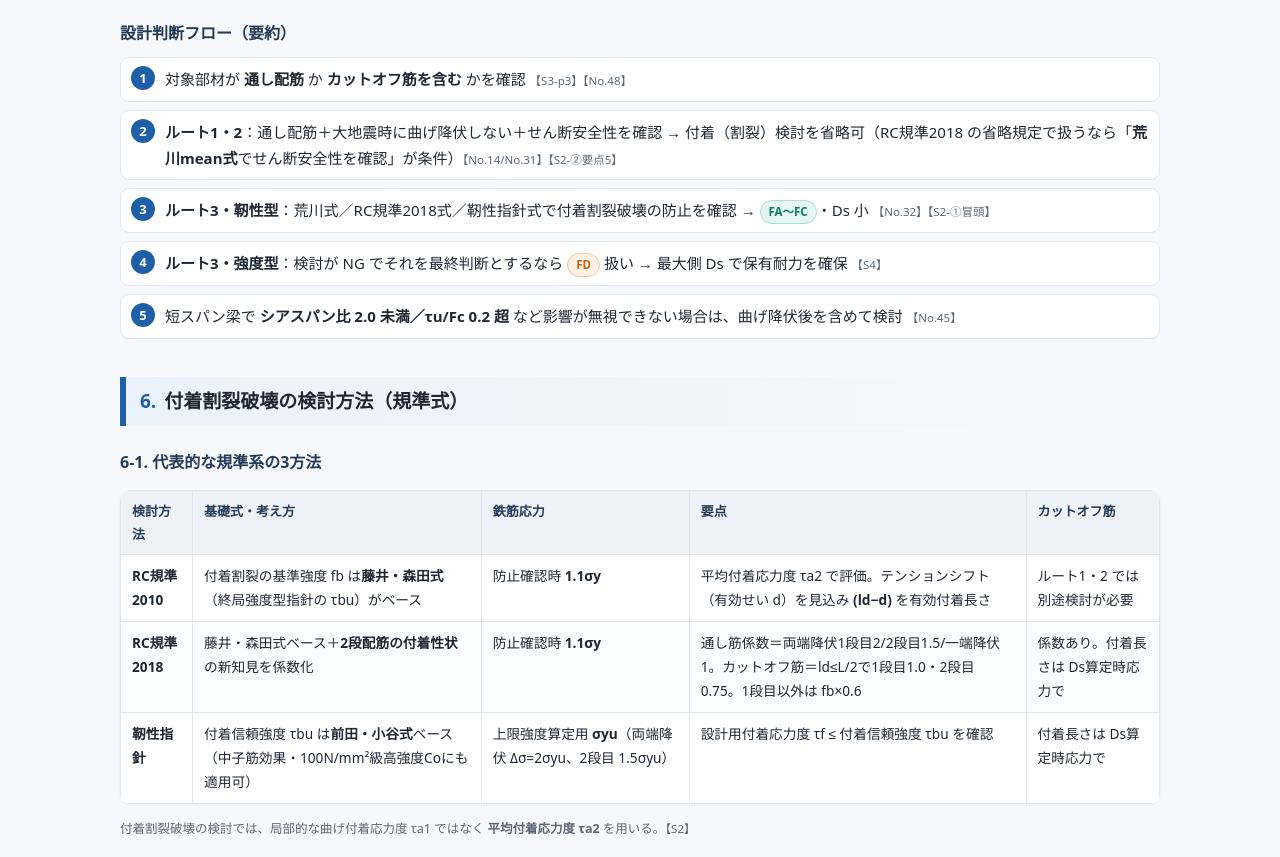
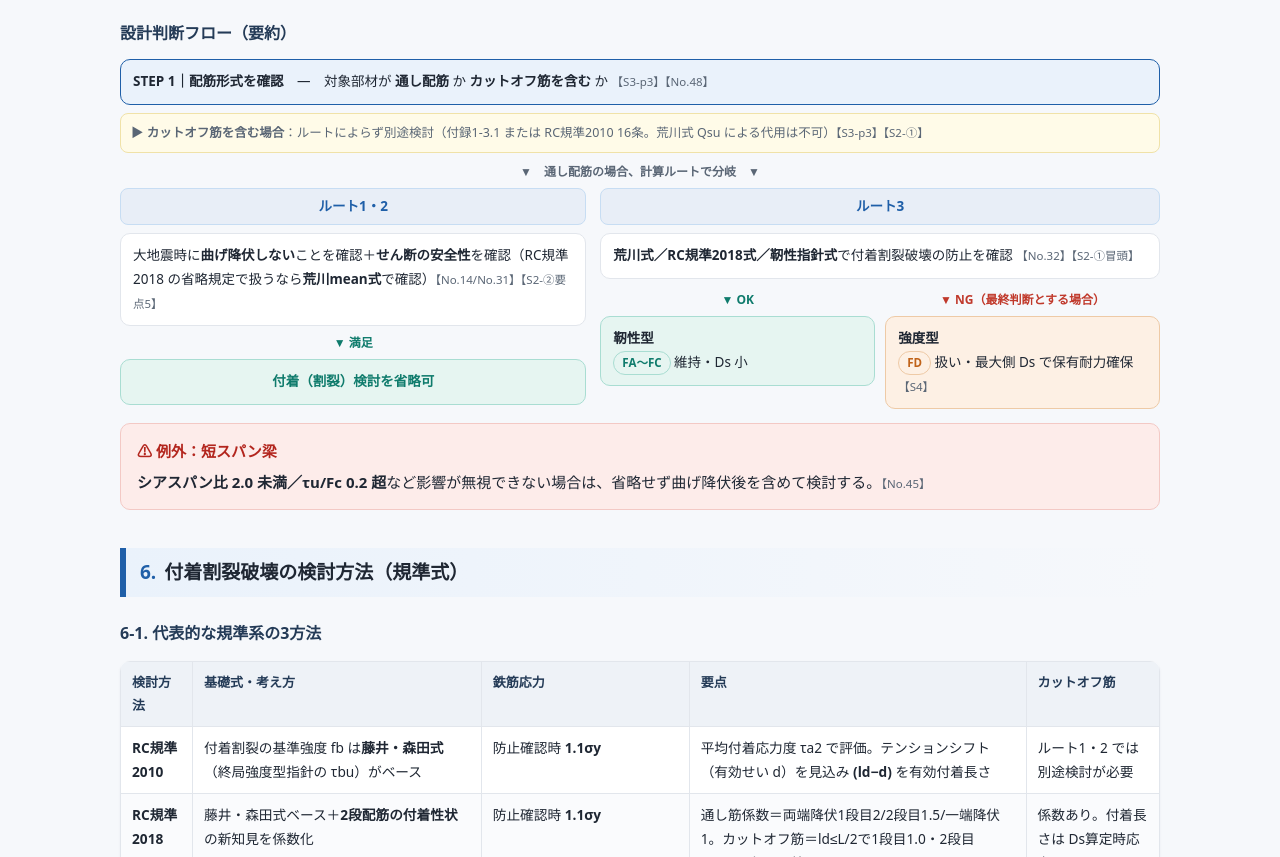
Before and after one commit to rebuildon0/shared-docs, a plain HTML site: page rc-fuchaku-247a04ee/index.html in a window 1280 px wide. Shown: the part 3808-4665 px from the top of the page. Drawn offline with Linux system fonts and the light colour scheme.

Commit message:
Redesign decision flow as branching flowchart
Co-Authored-By: Claude Fable 5 <noreply@anthropic.com>

```diff
--- a/rc-fuchaku-247a04ee/index.html
+++ b/rc-fuchaku-247a04ee/index.html
@@ -70,6 +70,20 @@
   ol.flow{counter-reset:s; list-style:none; padding-left:0; margin:10px 0;}
   ol.flow li{position:relative; padding:8px 8px 8px 44px; margin:8px 0; background:#fff; border:1px solid var(--line); border-radius:9px;}
   ol.flow li::before{counter-increment:s; content:counter(s); position:absolute; left:10px; top:8px; width:24px; height:24px; background:var(--accent); color:#fff; border-radius:50%; text-align:center; line-height:24px; font-weight:800; font-size:13px;}
+  .fc{margin:12px 0;}
+  .fc-node{background:#fff; border:1.5px solid var(--line); border-radius:10px; padding:10px 12px; font-size:13.5px;}
+  .fc-start{border-color:var(--accent); background:var(--accent-soft);}
+  .fc-note{font-size:12.5px; color:var(--sub); background:#fffbe8; border:1px solid #f0e2a8; border-radius:8px; padding:8px 10px; margin:8px 0;}
+  .fc-arrow{text-align:center; color:var(--sub); font-size:12px; font-weight:700; margin:6px 0;}
+  .fc-arrow.ok{color:var(--ok);}
+  .fc-arrow.ng{color:var(--ng);}
+  .fc-branch{display:grid; grid-template-columns:1fr 1.2fr; gap:14px; align-items:start; margin-top:4px;}
+  .fc-branch2{display:grid; grid-template-columns:1fr 1fr; gap:10px; align-items:start; margin-top:4px;}
+  .fc-head{text-align:center; font-weight:800; border-radius:8px; padding:6px; margin-bottom:8px; font-size:13.5px; background:#e8eef7; color:var(--accent); border:1px solid #c7ddf3;}
+  .fc-node.fc-ok{border-color:#a9ddd2; background:var(--jin-soft); font-weight:700; color:var(--jin); text-align:center;}
+  .fc-node.fc-jin{border-color:#a9ddd2; background:var(--jin-soft);}
+  .fc-node.fc-kyo{border-color:#eecaa6; background:var(--kyo-soft);}
+  @media(max-width:560px){.fc-branch{grid-template-columns:1fr;}}
   .src{color:var(--sub); font-size:11.5px;}
   .foot{font-size:12.5px; color:var(--sub);}
   .legend{font-size:12.5px; color:var(--sub); margin:6px 0 0;}
@@ -237,13 +251,34 @@
 </table>
 
 <h3>設計判断フロー（要約）</h3>
-<ol class="flow">
-  <li>対象部材が <b>通し配筋</b> か <b>カットオフ筋を含む</b> かを確認 <span class="src">【S3-p3】【No.48】</span></li>
-  <li><b>ルート1・2</b>：通し配筋＋大地震時に曲げ降伏しない＋せん断安全性を確認 → 付着（割裂）検討を省略可（RC規準2018 の省略規定で扱うなら「<b>荒川mean式</b>でせん断安全性を確認」が条件）<span class="src">【No.14/No.31】【S2-②要点5】</span></li>
-  <li><b>ルート3・靭性型</b>：荒川式／RC規準2018式／靭性指針式で付着割裂破壊の防止を確認 → <span class="pill fa">FA〜FC</span>・Ds 小 <span class="src">【No.32】【S2-①冒頭】</span></li>
-  <li><b>ルート3・強度型</b>：検討が NG でそれを最終判断とするなら <span class="pill fd">FD</span> 扱い → 最大側 Ds で保有耐力を確保 <span class="src">【S4】</span></li>
-  <li>短スパン梁で <b>シアスパン比 2.0 未満／τu/Fc 0.2 超</b> など影響が無視できない場合は、曲げ降伏後を含めて検討 <span class="src">【No.45】</span></li>
-</ol>
+<div class="fc">
+  <div class="fc-node fc-start"><b>STEP 1｜配筋形式を確認</b>　—　対象部材が <b>通し配筋</b> か <b>カットオフ筋を含む</b> か <span class="src">【S3-p3】【No.48】</span></div>
+  <div class="fc-note">▶ <b>カットオフ筋を含む場合</b>：ルートによらず別途検討（付録1-3.1 または RC規準2010 16条。荒川式 Qsu による代用は不可）<span class="src">【S3-p3】【S2-①】</span></div>
+  <div class="fc-arrow">▼　通し配筋の場合、計算ルートで分岐　▼</div>
+  <div class="fc-branch">
+    <div>
+      <div class="fc-head">ルート1・2</div>
+      <div class="fc-node">大地震時に<b>曲げ降伏しない</b>ことを確認＋<b>せん断の安全性</b>を確認（RC規準2018 の省略規定で扱うなら<b>荒川mean式</b>で確認）<span class="src">【No.14/No.31】【S2-②要点5】</span></div>
+      <div class="fc-arrow ok">▼ 満足</div>
+      <div class="fc-node fc-ok">付着（割裂）検討を省略可</div>
+    </div>
+    <div>
+      <div class="fc-head">ルート3</div>
+      <div class="fc-node"><b>荒川式／RC規準2018式／靭性指針式</b>で付着割裂破壊の防止を確認 <span class="src">【No.32】【S2-①冒頭】</span></div>
+      <div class="fc-branch2">
+        <div>
+          <div class="fc-arrow ok">▼ OK</div>
+          <div class="fc-node fc-jin"><b>靭性型</b><br><span class="pill fa">FA〜FC</span> 維持・Ds 小</div>
+        </div>
+        <div>
+          <div class="fc-arrow ng">▼ NG（最終判断とする場合）</div>
+          <div class="fc-node fc-kyo"><b>強度型</b><br><span class="pill fd">FD</span> 扱い・最大側 Ds で保有耐力確保 <span class="src">【S4】</span></div>
+        </div>
+      </div>
+    </div>
+  </div>
+  <div class="callout c-warn" style="margin-top:14px;"><div class="t">⚠ 例外：短スパン梁</div><b>シアスパン比 2.0 未満／τu/Fc 0.2 超</b>など影響が無視できない場合は、省略せず曲げ降伏後を含めて検討する。<span class="src">【No.45】</span></div>
+</div>
 
 <!-- 6 -->
 <h2 id="s6"><span class="no">6.</span>付着割裂破壊の検討方法（規準式）</h2>
```
